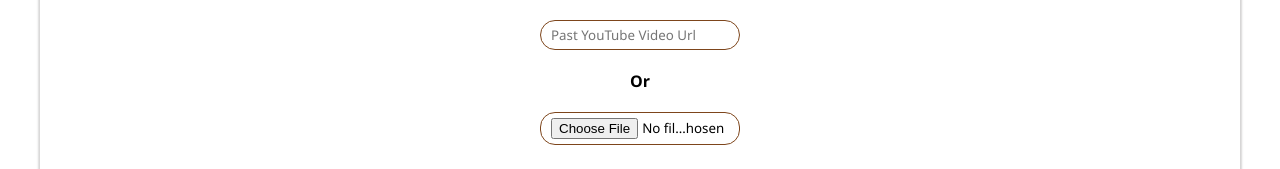
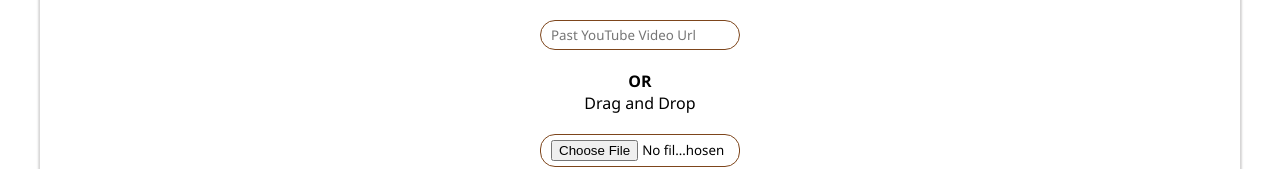
Before and after one commit to TunarshBee/appClickAssessment, a React (Create React App) app: page /preview in a window 1280 px wide. Shown: the part 590-759 px from the top of the page. Built offline with nearby package versions, Linux system fonts and the light colour scheme.

Commit message:
third commit

```diff
--- a/src/components/Preview/Preview.js
+++ b/src/components/Preview/Preview.js
@@ -2,7 +2,6 @@
 import { useState } from "react";
 import { useSelector } from "react-redux";
 const Preview = () => {
-    // const dispatch = useDispatch();
   const formStyle = useSelector((state) => state.FormDetail);
 
   const [videoUrl, setVideoUrl] = useState();
@@ -22,10 +21,6 @@
 
     setVideoPlaceH(false);
   };
-
-    // useEffect(() => {
-    //     console.log(myiframe);
-    // }, []);
   return (
     <div className="preview">
       <h5>Preview</h5> <br />
@@ -33,9 +28,7 @@
         <div
           className="template"
           style={
-                        formStyle.formposition === "left"
-                            ? { left: "5%" }
-                            : { right: "1%" }
+            formStyle.formposition === "left" ? { left: "5%" } : { right: "1%" }
           }
         >
           <form
@@ -101,7 +94,12 @@
       <div className="videoBox">
         {videoPlaceH && (
           <div className="placeholder">
-                        <img src="https://media.giphy.com/media/jAYUbVXgESSti/giphy.gif" width="100%" alt="Video Loader" srcset="" />
+            <img
+              src="https://media.giphy.com/media/jAYUbVXgESSti/giphy.gif"
+              width="100%"
+              alt="Video Loader"
+              srcset=""
+            />
           </div>
         )}
         {videofile && (
@@ -152,19 +150,21 @@
           }, formStyle.popTime + 2000);
         }}
       />
-            <h4 style={{ margin: "0px", color: "rgb(228, 226, 226);", display: "flex" }}>
-                Or
+      <h4
+        style={{ margin: "0px", color: "rgb(228, 226, 226);", display: "flex" }}
+      >
+        OR
       </h4>
+      <label htmlFor="file">Drag and Drop</label>
       <input
         type="file"
-                name=""
-                id=""
+        name="file"
+        id="file"
         accept="video/*"
         onChange={(e) => {
           uploadVideo(e);
         }}
       />
-
       {!form && (
         <ul>
           <li>{name}</li>
--- a/src/components/UserId/Index.js
+++ b/src/components/UserId/Index.js
@@ -2,7 +2,6 @@
 
 import { useState } from "react";
 
-import Home from "../Home/Home";
 import Login from "./Login";
 import Register from "./Register";
 
@@ -25,8 +24,8 @@
                     </button>
                 </div>
 
-                {comp == "login" && <Login />}
-                {comp == "register" && <Register />}
+                {comp === "login" && <Login />}
+                {comp === "register" && <Register />}
             </div>
         </div>
     );
--- a/src/components/UserId/Login.js
+++ b/src/components/UserId/Login.js
@@ -1,7 +1,5 @@
 import "./Index.css";
 import { useFormik } from "formik";
-import { useState } from "react";
-import { useDispatch, useSelector } from "react-redux";
 import * as Yup from "yup";
 
 const Login = () => {
--- a/src/components/UserId/Register.js
+++ b/src/components/UserId/Register.js
@@ -1,7 +1,6 @@
 import "./Index.css";
 import { useFormik } from "formik";
-import { useState } from "react";
-import { useDispatch, useSelector } from "react-redux";
+import { useDispatch } from "react-redux";
 import { RegisterUser } from "../../store/actions/User";
 import * as Yup from "yup";
 
```
Lines whose indentation alone changed are shown as unchanged.
